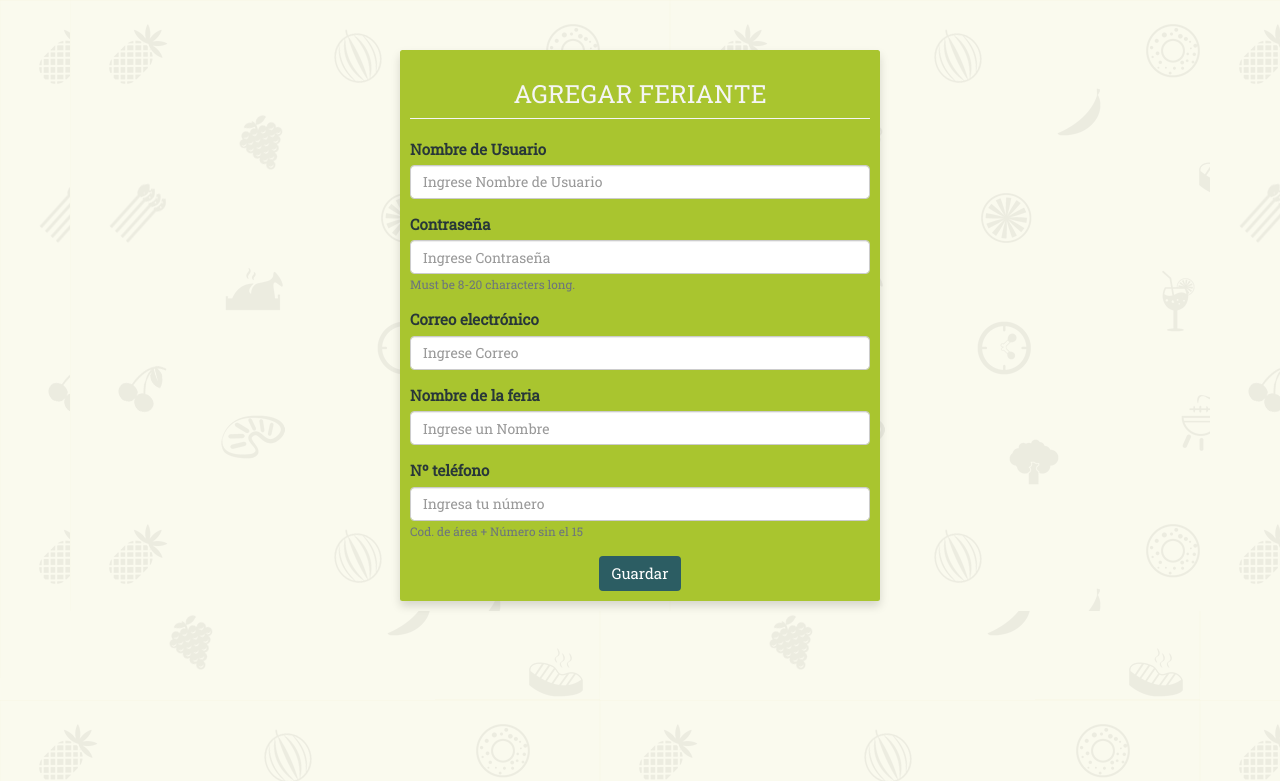
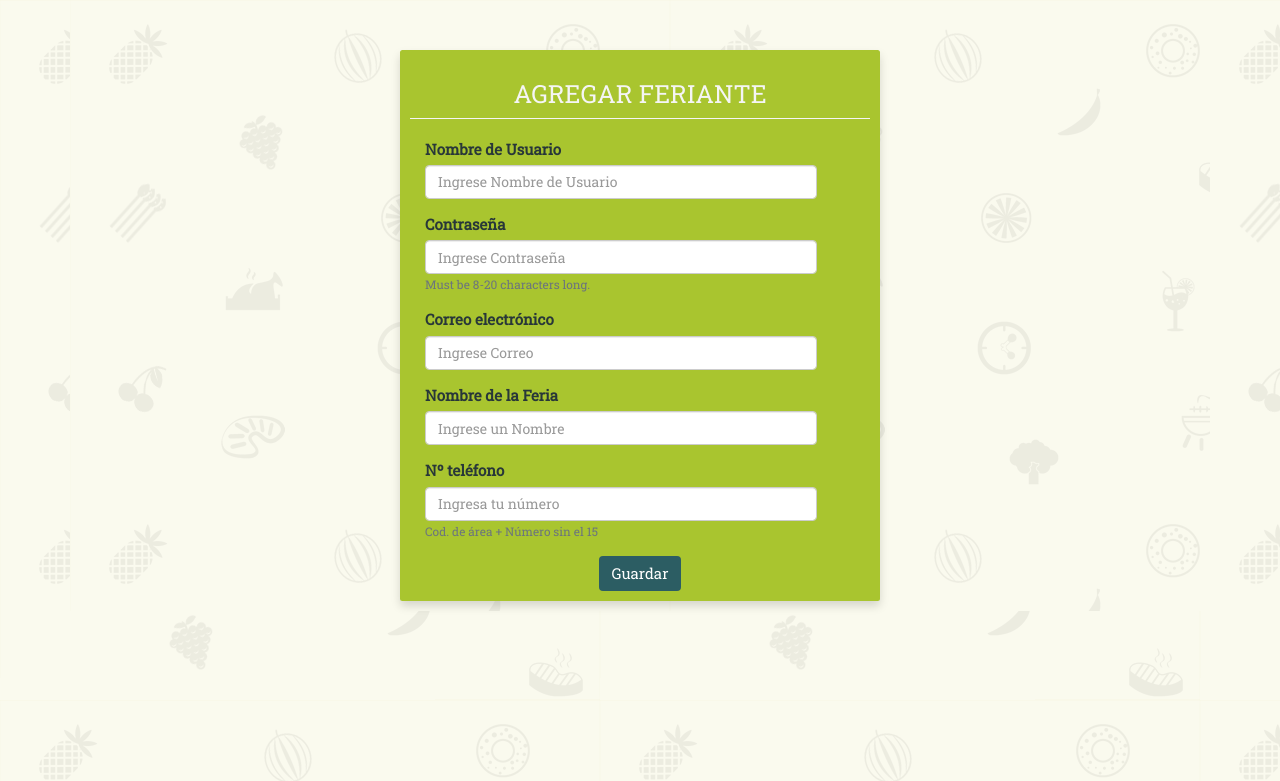
Before and after one commit to EmaRuidiaz/Cecual, a Django app: page /agregarFeriante in a window 1280 px wide. Shown: the top 781 px of the page. Run offline with Django 3.2, Linux system fonts and the light colour scheme; the visitor is signed in with stand-in values (Sample User, id 1); parts of the project's set-up code (start-up, migrations or seed data) failed here and were passed over; some libraries are stand-ins or nearby versions.

Commit message:
modificado el formulario

```diff
--- a/feriacultiva/statics/css/form.css
+++ b/feriacultiva/statics/css/form.css
@@ -15,6 +15,7 @@ label{
 		font-weight: bold;
 		font-size: 15px;
 	}
+
 
 /*titulos*/
 h3{
--- a/feriacultiva/templates/Admin/agregarFeriante.html
+++ b/feriacultiva/templates/Admin/agregarFeriante.html
@@ -27,9 +27,7 @@
 
   </head>
 
-
-
-  <body style="background-image: url({% static 'img/back.png' %});">
+  <body style="background-image:url({% static 'img/back.png' %}">
 	<div class=" container " style="background-image: url({% static 'img/back.png' %});">
 		<div class="row ">
 
@@ -44,13 +42,13 @@
 			<form class="shadow p-3 mb-3 mt-3  rounded " enctype="multipart/form-data"  method="POST" style="background-color:#a9c52f; "> {% csrf_token %}
 				{{form.errors}}
 				<h3>AGREGAR FERIANTE</h3>
-	            <div class="form-group">
+	            <div class="form-group col-md-11 mx-auto">
 	                <label>Nombre de Usuario</label>
 	                <input  type="text" class="form-control" placeholder="Ingrese Nombre de Usuario" name="username">
 	            </div>
 
 
-	            <div class="form-group">
+	            <div class="form-group col-md-11  mx-auto">
 	                <label>Contraseña</label>
 	                <input type="password" class="form-control" placeholder="Ingrese Contraseña" name="password">
 	                <small id="passwordHelpInline" class="text-muted">
@@ -60,19 +58,19 @@
 
 
 
-	            <div class="form-group">
+	            <div class="form-group col-md-11 mx-auto">
 	                <label>Correo electrónico</label>
 	                <input type="email" class="form-control" placeholder="Ingrese Correo" name="email">
 	            </div>
 
 
-	       	    <div class="form-group">
-	                <label>Nombre de la feria</label>
+	       	    <div class="form-group col-md-11 mx-auto">
+	                <label>Nombre de la Feria</label>
 	                <input type="text" class="form-control" placeholder="Ingrese un Nombre" name="first_name">
 	            </div>
 
 
-	          	 <div class="form-group">
+	          	 <div class="form-group col-md-11 mx-auto">
 	                <label>Nº teléfono</label>
 	                 <input class="form-control" type="tel" placeholder="Ingresa tu número" id="example-tel-input" name="telefono">
 	                  <small id="passwordHelpInline" class="text-muted">
```
